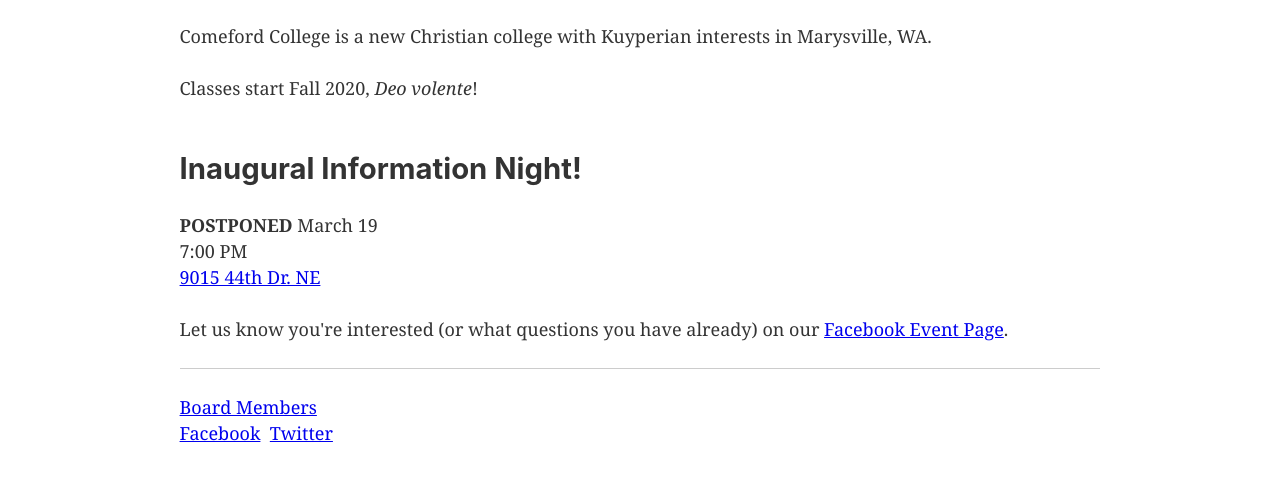
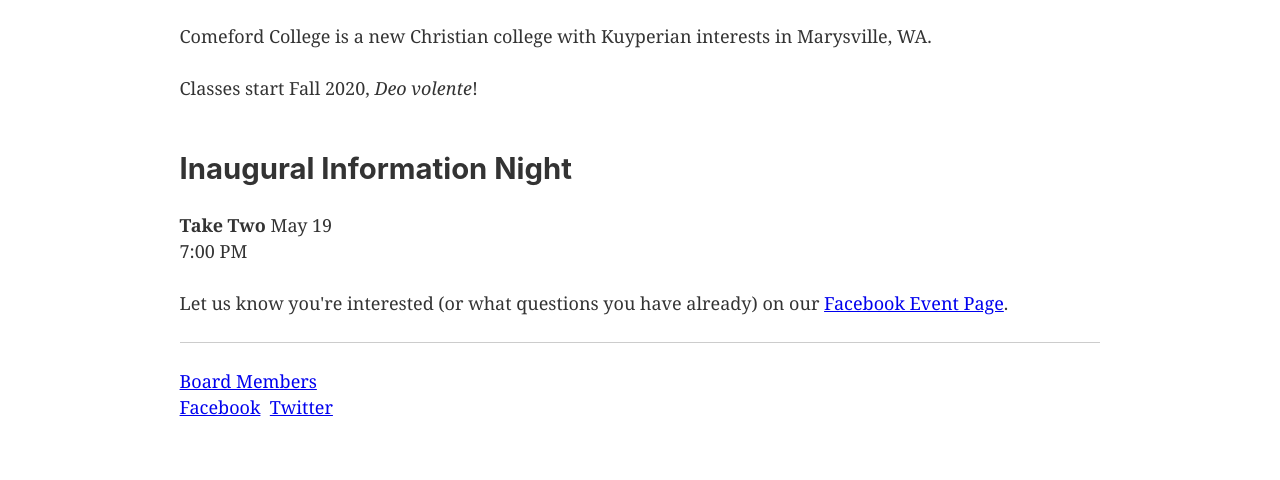
Before and after one commit to tohuvabohu/comeford, a Gatsby site: page / in a window 1280 px wide. Shown: the part 100-580 px from the top of the page. Built offline with nearby package versions, Linux system fonts and the light colour scheme; Gatsby itself is replaced by a stand-in of ours.

Commit message:
updated front page

```diff
--- a/src/pages/index.js
+++ b/src/pages/index.js
@@ -9,11 +9,10 @@ const IndexPage = () => (
     <SEO title="Home" />
     <p>Comeford College is a new Christian college with Kuyperian interests in Marysville, WA.</p>
     <p>Classes start Fall 2020, <em>Deo volente</em>!</p><br/>
-    <h2>Inaugural Information Night!</h2>
-    <p><strong>POSTPONED</strong> March 19<br/>
-    7:00 PM<br/>
-    <a href="http://maps.google.com/maps?q=9015+44th+Dr.+NE++Marysville+WA+98270">9015 44th Dr. NE</a><br/><br/>
-    Let us know you're interested (or what questions you have already) on our <a href="https://www.facebook.com/events/272804167027467/">Facebook Event Page</a>.</p>
+    <h2>Inaugural Information Night</h2>
+    <p><strong>Take Two</strong> May 19<br/>
+    7:00 PM<br/><br/>
+    Let us know you're interested (or what questions you have already) on our <a href="https://www.facebook.com/events/236429261027529/">Facebook Event Page</a>.</p>
     <hr></hr>
     <Link to="/board/">Board Members</Link><br/>
     <a href="https://fb.me/ComefordCollege">Facebook</a>&nbsp;&nbsp;<a href="https://twitter.com/ComefordCollege">Twitter</a>
```
